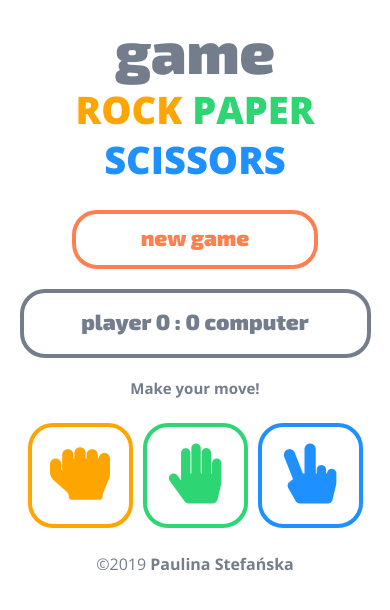
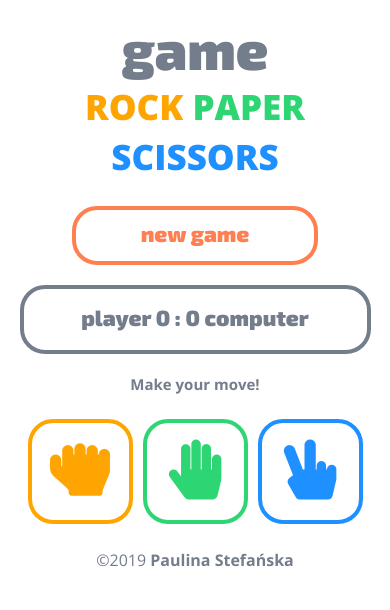
Before and after one commit to paulinastefanska/game-rock-paper-scissors, a website: page index.html in a window 390 px wide. Drawn offline with nearby package versions, Linux system fonts and the light colour scheme.

Commit message:
Improve RWD

```diff
--- a/sass/style.scss
+++ b/sass/style.scss
@@ -67,10 +67,6 @@ body {
   }
 }
 .result {
-  display: flex;
-  justify-content: center;
-  flex-direction: row;
-  flex-wrap: wrap;
   width: 600px;
   font-family: $font;
   font-size: 25px;
@@ -96,7 +92,6 @@ body {
   display: flex;
   justify-content: center;
   flex-direction: row;
-  flex-wrap: wrap;
 }
 [class^="btn"] {
   margin: 0 22px;
@@ -158,7 +153,7 @@ body {
   }
 }
 .alertHide {
-  display:none;
+  display: none;
 }
 .copyright {
   color: $dark-grey;
@@ -173,9 +168,9 @@ body {
   }
   .header {
     line-height: 50px;
-    font-size: 38px;
+    font-size: 35px;
     &Span1 {
-      font-size: 60px;
+      font-size: 55px;
     }
   }
   .newGameBtn {
@@ -196,17 +191,17 @@ body {
   }
   .alert {
     margin: 0;
-    width: 90%;
+    width: 325px;
     &Over {
       margin: 0;
       font-size: 26px;
     }
     &Tourn {
-      margin: 8px;
+      margin: 6px;
       font-size: 20px;
     }
     &New {
-      margin: 8px;
+      margin: 6.5px;
       font-size: 20px;
     }
   }
```
Also changed, not shown: css/style.css.
